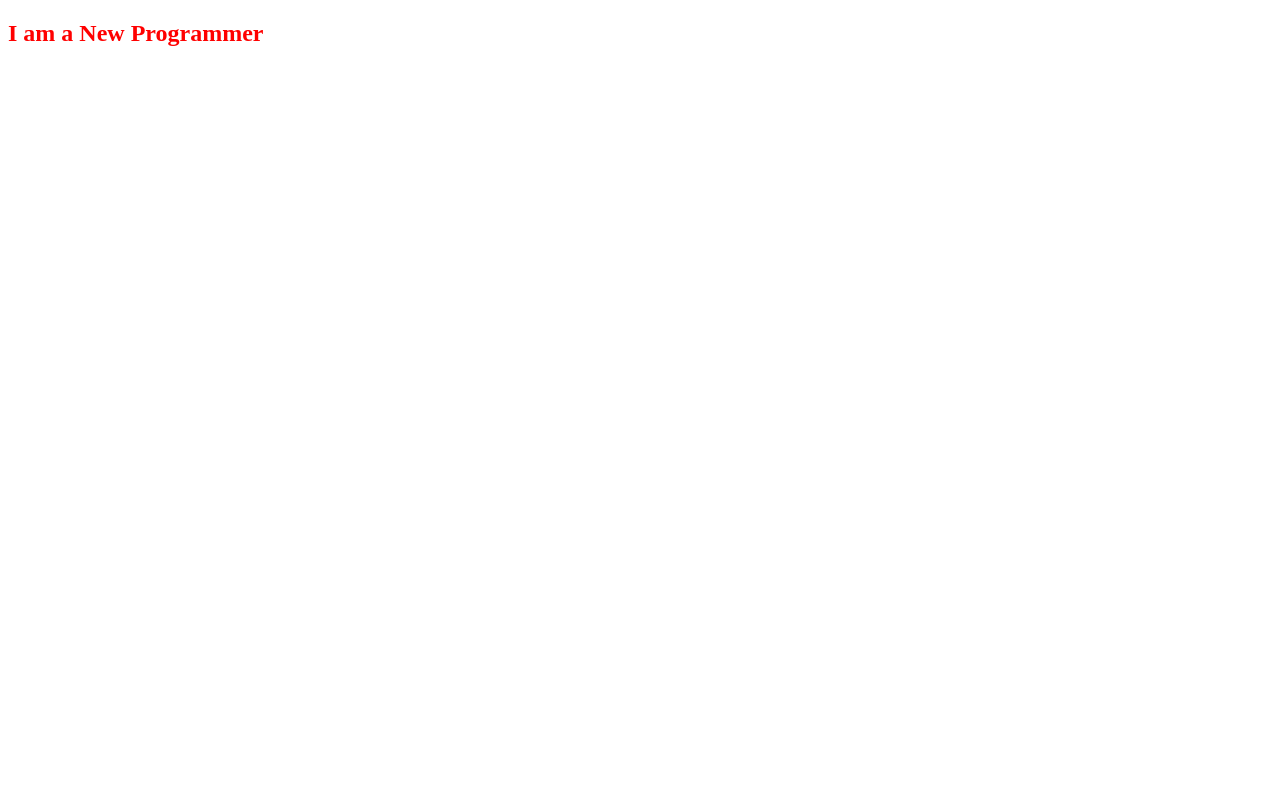
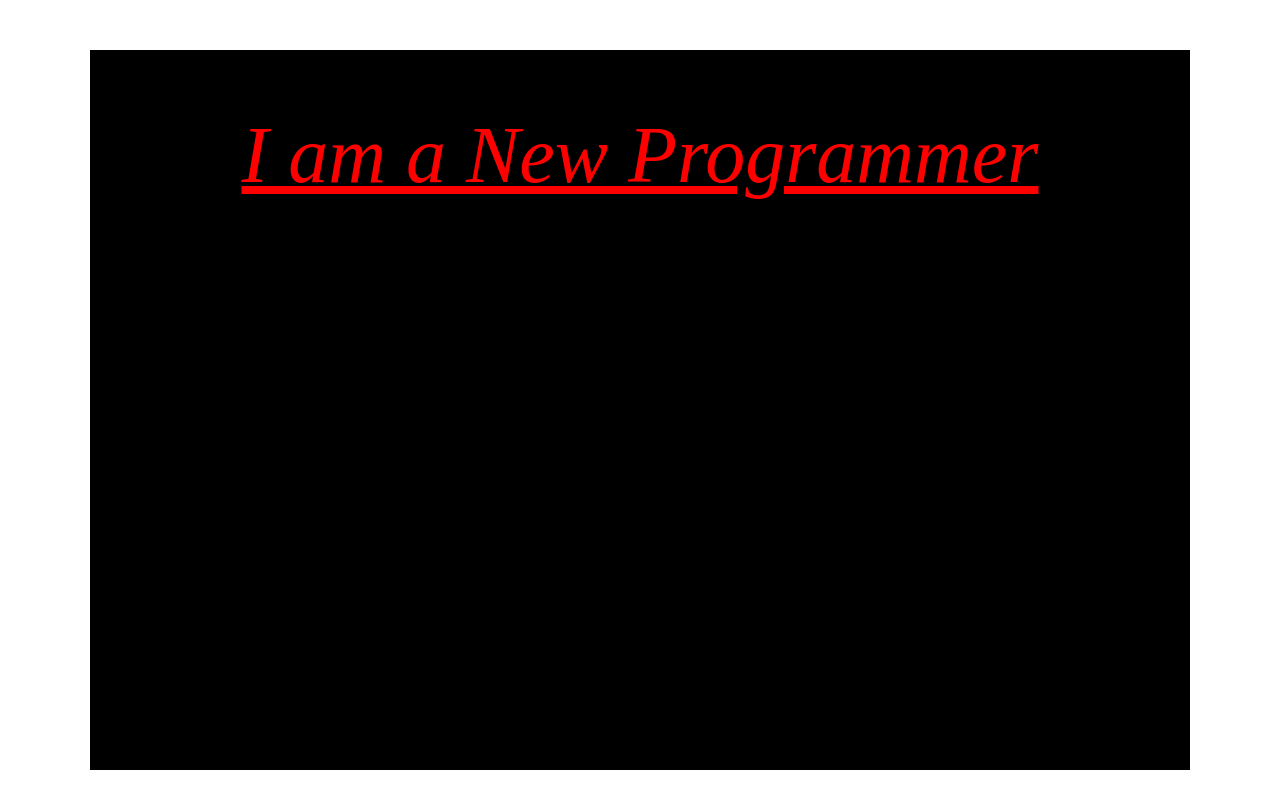
Before and after one commit to pritom604/html-css-conceptual, a plain HTML site: page index.html in a window 1280 px wide. Drawn offline with Linux system fonts and the light colour scheme.

Commit message:
create section with a heading

```diff
--- a/index.html
+++ b/index.html
@@ -8,6 +8,8 @@
     <link rel="shortcut icon" href="https://img.icons8.com/?size=48&id=7F3tKZpey25j&format=png" type="image/x-icon">
 </head>
 <body>
-    <h2>I am a New Programmer</h2>
+    <div id="heading-parent">
+        <h1>I am a New Programmer</h1>
+    </div>
 </body>
 </html>
--- a/style/style.css
+++ b/style/style.css
@@ -1,3 +1,25 @@
-h2{
+*{
+    margin: 0;
+    padding: 0;
+}
+
+h1{
     color: red;
+    font-style: italic;
+    font-weight: lighter;
+    text-decoration: underline;
+    font-size: 80px;
+    text-align: center;
 }
+
+#heading-parent{
+    background-color: black;
+    height: 600px;
+    padding:60px 0;
+    width: 1100px;
+    /* margin-top: 50px;
+    margin-bottom: 40px;
+    margin-left: auto;
+    margin-right: auto; */
+    margin: 50px auto ;
+}
```
